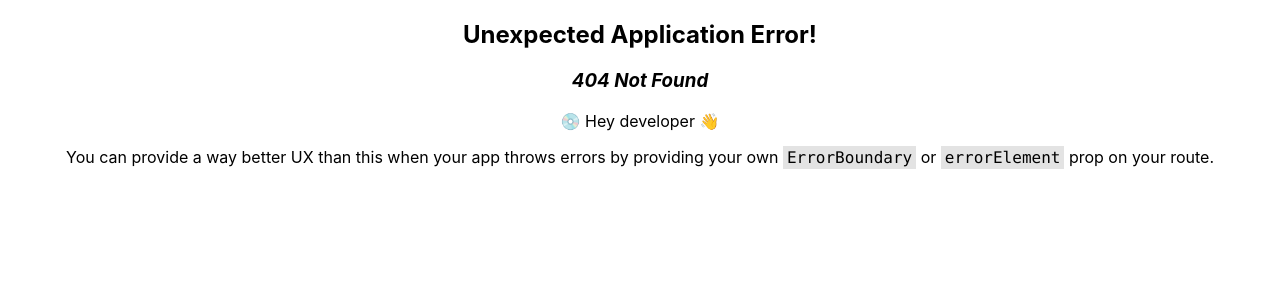
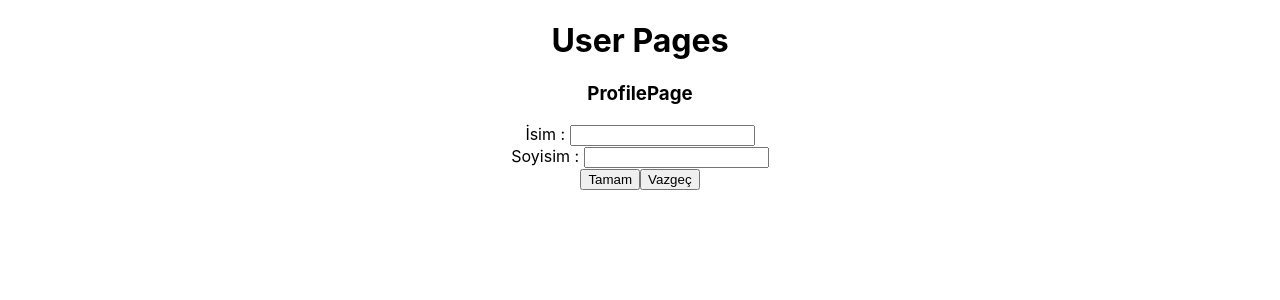
Before and after one commit to mucahitcetinkaya/React_Egitimi_1, a React (Create React App) app in the folder react-learn/: page /profile in a window 1280 px wide. Before the commit this address had no page. Shown: the top 300 px of the page. Built offline with nearby package versions, Linux system fonts and the light colour scheme.

Commit message:
Ders 24 React Profile Projesi
Bölüm 6 : React Redux ve React Router
Ders 24 React Profile Projesi

```diff
--- /dev/null
+++ b/react-learn/src/Ders/B6D24.js
@@ -0,0 +1,27 @@
+// Bölüm 6 : React Redux ve React Router
+
+// Ders 24 React Profile Projesi
+
+import { RouterProvider } from "react-router-dom";
+import "../App.css";
+import routes from "../components/B6D24/routes/routes";
+
+
+export default function B6D24() {
+
+    return (
+        <>
+            <div className="App">
+                <h1>User Pages</h1>
+                <RouterProvider router={routes}/>
+            </div>
+        </>
+    )
+}
+
+
+/*
+
+
+
+*/
--- /dev/null
+++ b/react-learn/src/components/B6D24/elements/HomePage.js
@@ -0,0 +1,24 @@
+import React from 'react'
+import { useSelector } from 'react-redux';
+import { Link } from 'react-router-dom';
+
+export default function HomePage() {
+
+    const user = useSelector(state => state.user);
+    const name = user.name;
+    const surname = user.surname;
+
+
+
+    return (
+        <>
+            <div>
+                <h3>HomePage</h3>
+                <div>Merhaba {name + " " + surname}, bugün nasılsın ?</div>
+                <Link to={"/profile"}>
+                    <button>Profili Düzenle</button>
+                </Link>
+            </div>
+        </>
+    )
+}
--- /dev/null
+++ b/react-learn/src/components/B6D24/elements/ProfilePage.js
@@ -0,0 +1,47 @@
+import React, { useState } from 'react'
+import { useDispatch, useSelector } from 'react-redux';
+import { setName, setSurname } from '../slices/userSlice';
+import { Link } from 'react-router-dom';
+
+export default function ProfilePage() {
+
+    const user = useSelector(state => state.user);
+    const name = user.name;
+    const surname = user.surname;
+
+    const [tempName, setTempName] = useState(name);
+    const [tempSurname, setTempSurname] = useState(surname);
+
+    const dispatch = useDispatch();
+
+    function handleClick(){
+        dispatch(setName(tempName));
+        dispatch(setSurname(tempSurname));
+    }
+
+    return (
+        <>
+            <div>
+                <h3>ProfilePage</h3>
+                <div>
+                    <span>İsim : </span>
+                    <input value={tempName} onChange={e => setTempName(e.target.value)} />
+                </div>
+
+                <div>
+                    <span>Soyisim : </span>
+                    <input value={tempSurname} onChange={e => setTempSurname(e.target.value)} />
+                </div>
+
+                <div>
+                    <Link to={"/home"}>
+                        <button onClick={handleClick}>Tamam</button>
+                    </Link>
+                    <Link to={"/home"}>
+                        <button>Vazgeç</button>
+                    </Link>
+                </div>
+            </div>
+        </>
+    )
+}
--- /dev/null
+++ b/react-learn/src/components/B6D24/elements/SigninPage.js
@@ -0,0 +1,39 @@
+import React from 'react'
+import { useDispatch, useSelector } from "react-redux"
+import { setEmail, setName, setSurname } from "../slices/userSlice";
+import { Link } from "react-router-dom";
+
+export default function SigninPage() {
+
+    const user = useSelector(state => state.user);
+    const name = user.name;
+    const surname = user.surname;
+    const email = user.email;
+
+    const dispatch = useDispatch();
+
+    return (
+        <>
+            <div>
+                <h3>SigninPage</h3>
+                <div>
+                    <span>İsim : </span>
+                    <input value={name} onChange={e => dispatch(setName(e.target.value))} />
+                </div>
+                <div>
+                    <span>Soyisim : </span>
+                    <input value={surname} onChange={e => dispatch(setSurname(e.target.value))} />
+                </div>
+                <div>
+                    <span>E-Mail : </span>
+                    <input value={email} onChange={e => dispatch(setEmail(e.target.value))} />
+                </div>
+                <div>
+                    <Link to="/home">
+                        <button>Giriş Yap</button>
+                    </Link>
+                </div>
+            </div>
+        </>
+    )
+}
--- /dev/null
+++ b/react-learn/src/components/B6D24/routes/routes.js
@@ -0,0 +1,21 @@
+import { createBrowserRouter } from "react-router-dom";
+import SigninPage from "../elements/SigninPage";
+import HomePage from "../elements/HomePage";
+import ProfilePage from "../elements/ProfilePage";
+
+const routes = createBrowserRouter([
+    {
+        path : "/",
+        element: <SigninPage />
+    },
+    {
+        path: "/home",
+        element: <HomePage />
+    },
+    {
+        path: "/profile",
+        element: <ProfilePage />
+    }
+])
+
+export default routes;
--- /dev/null
+++ b/react-learn/src/components/B6D24/slices/userSlice.js
@@ -0,0 +1,27 @@
+import { createSlice } from "@reduxjs/toolkit"
+
+const initialState ={
+    name : "",
+    surname : "",
+    email: "",
+}
+
+export const userSlice = createSlice({
+    name : "user",
+    initialState,
+    reducers : {
+        setName : (state, action) => {
+            state.name = action.payload;
+        },
+        setSurname: (state, action) => {
+            state.surname = action.payload;
+        },
+        setEmail: (state, action) => {
+            state.email = action.payload;
+        },
+    }
+});
+
+export const { setName, setSurname, setEmail } = userSlice.actions;
+
+export default userSlice.reducer;
--- /dev/null
+++ b/react-learn/src/components/B6D24/store/store.js
@@ -0,0 +1,8 @@
+import { configureStore } from "@reduxjs/toolkit";
+import userSlice from "../slices/userSlice";
+
+export const store = configureStore({
+    reducer: {
+        user : userSlice
+    },
+})
--- a/react-learn/src/index.js
+++ b/react-learn/src/index.js
@@ -23,7 +23,11 @@ import reportWebVitals from './reportWebVitals';
 //import { Provider } from 'react-redux';
 //import { store } from './components/B6D22/store/store';
 
-import B6D23 from './Ders/B6D23';
+//import B6D23 from './Ders/B6D23';
+
+import B6D24 from './Ders/B6D24';
+import { Provider } from 'react-redux';
+import { store } from './components/B6D24/store/store';
 
 
 const root = ReactDOM.createRoot(document.getElementById('root'));
@@ -52,7 +56,12 @@ root.render(
   //  <B6D22 />
   //</Provider>
 
-  <B6D23 />
+  //<B6D23 />
+
+
+  <Provider store={store}>
+    <B6D24 />
+  </Provider>
 
 
 );
```
Also changed, not shown: react-learn/Notlar/22 - Ders 22 React Redux ve Redux Toolkit Kullanımı.txt, react-learn/Notlar/24 - Ders 24 React Profile Projesi.txt (added).
